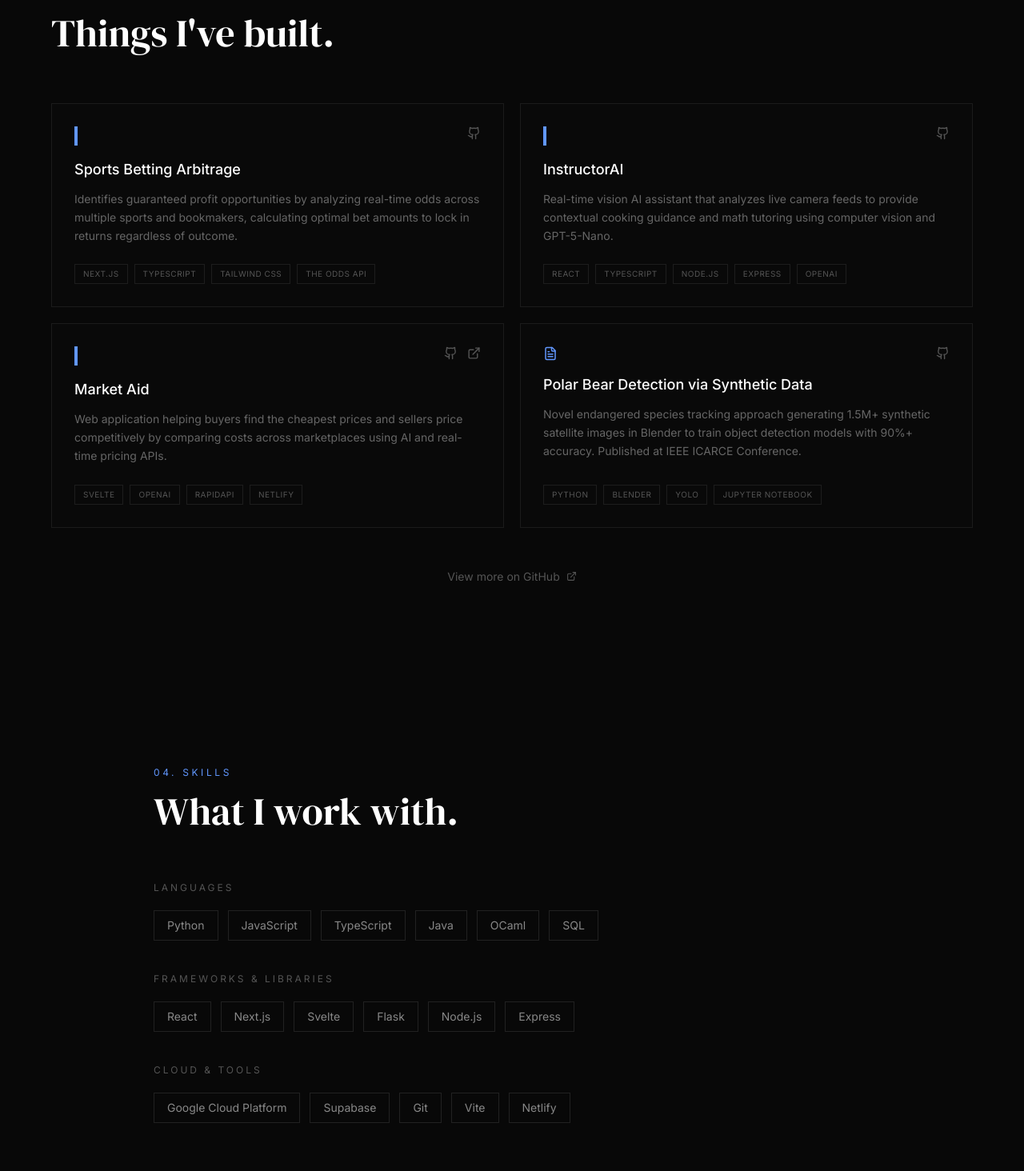
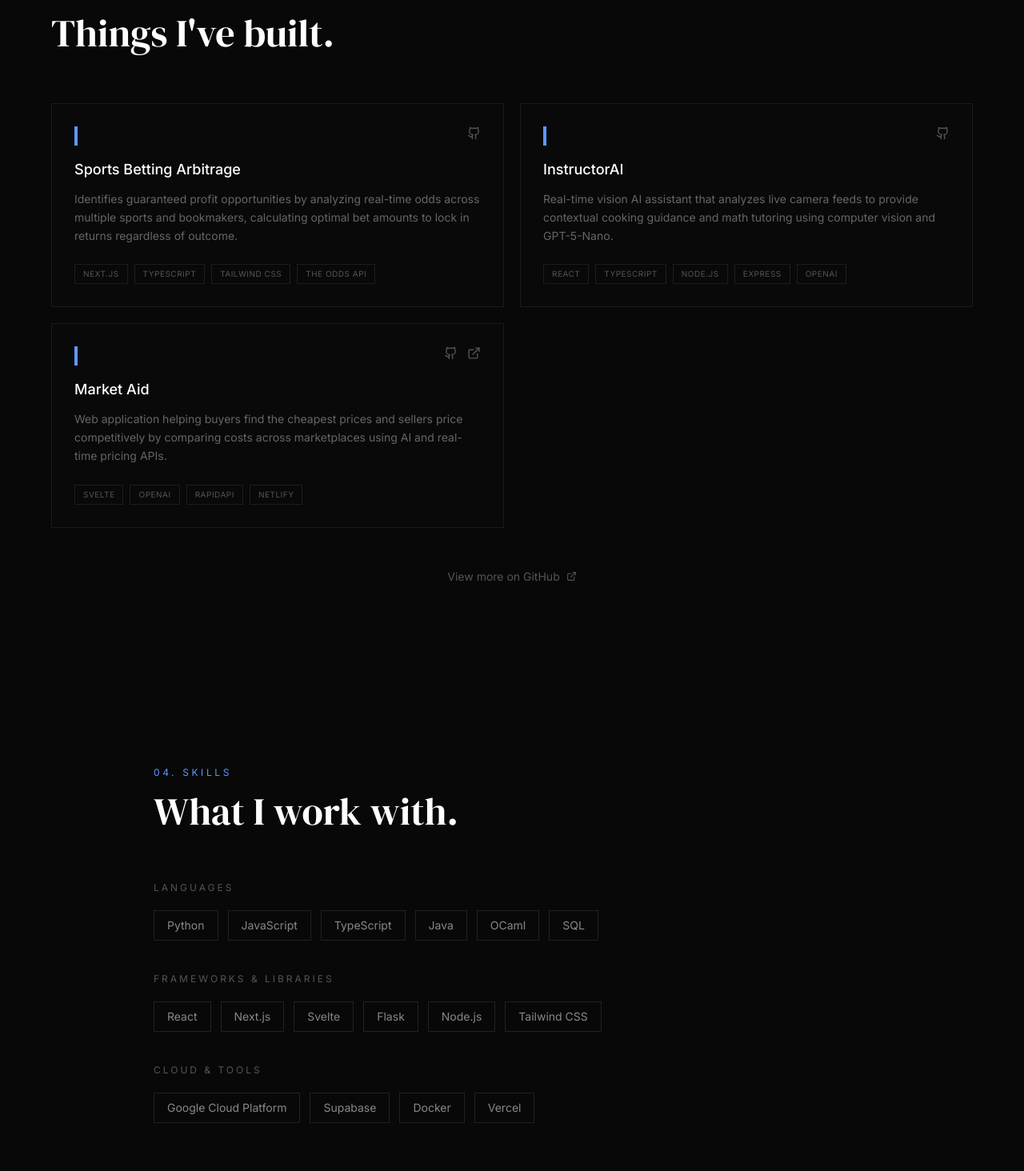
Before and after one commit to j-chen005/j-chen005.github.io, a React (Vite) app: page / in a window 1280 px wide. Shown: the part 2846-4310 px from the top of the page at 80% size. Built offline with nearby package versions, Linux system fonts and the light colour scheme.

Commit message:
small changes to projects and skills

```diff
--- a/src/components/Experience.jsx
+++ b/src/components/Experience.jsx
@@ -39,7 +39,7 @@ export default function Experience() {
                 <div className="border border-white/[0.07] bg-surface/40 p-6 sm:p-7 hover:border-white/[0.14] transition-colors duration-300 group">
                   <div className="flex flex-col sm:flex-row sm:items-start sm:justify-between gap-1 mb-3">
                     <div>
-                      <h3 className="text-white font-medium text-base group-hover:text-accent transition-colors duration-300">
+                      <h3 className="text-white font-medium text-base">
                         {item.company}
                         {item.companyNote && (
                           <span className="text-[#555] font-normal text-sm ml-2">
--- a/src/components/Footer.jsx
+++ b/src/components/Footer.jsx
@@ -5,9 +5,6 @@ export default function Footer() {
         <p className="text-[#3a3a3a] text-xs tracking-wider">
           © {new Date().getFullYear()} Justin Chen
         </p>
-        <p className="text-[#3a3a3a] text-xs tracking-wider">
-          Designed & built with React
-        </p>
       </div>
     </footer>
   );
--- a/src/components/Projects.jsx
+++ b/src/components/Projects.jsx
@@ -3,36 +3,9 @@ import { Github, ExternalLink, FileText } from 'lucide-react';
 import FadeUp from './FadeUp';
 import { projects } from '../data/projects';
 
-export default function Projects() {
+function CardInner({ project, clickable }) {
   return (
-    <section id="projects" className="relative z-10 py-28 px-6 sm:px-10">
-      <div className="max-w-6xl mx-auto">
-        <FadeUp>
-          <p className="text-accent text-xs tracking-[0.3em] uppercase mb-4">03. Projects</p>
-          <h2 className="font-serif text-4xl md:text-5xl text-white mb-16 leading-tight">
-            Things I&apos;ve built.
-          </h2>
-        </FadeUp>
-
-        <div className="grid sm:grid-cols-2 lg:grid-cols-2 gap-5">
-          {projects.map((project, i) => (
-            <motion.div
-              key={project.id}
-              initial={{ opacity: 0, y: 60 }}
-              whileInView={{ opacity: 1, y: 0 }}
-              viewport={{ once: true, margin: '-50px' }}
-              transition={{
-                type: 'spring',
-                stiffness: 130,
-                damping: 13,
-                mass: 0.8,
-                delay: i * 0.08,
-              }}
-              className="group relative border border-white/[0.07] bg-surface/30 p-7 flex flex-col hover:border-accent/40 transition-all duration-400"
-            >
-              {/* Hover glow */}
-              <div className="absolute inset-0 bg-accent/[0.03] opacity-0 group-hover:opacity-100 transition-opacity duration-400 pointer-events-none" />
-
+    <>
       <div className="flex items-start justify-between mb-4">
         <div className="flex items-center gap-2">
           {project.isPaper ? (
@@ -47,6 +20,7 @@ export default function Projects() {
               href={project.github}
               target="_blank"
               rel="noopener noreferrer"
+              onClick={(e) => e.stopPropagation()}
               className="text-[#555] hover:text-white transition-colors"
               aria-label="GitHub"
             >
@@ -54,20 +28,12 @@ export default function Projects() {
             </a>
           )}
           {project.live && (
-                    <a
-                      href={project.live}
-                      target="_blank"
-                      rel="noopener noreferrer"
-                      className="text-[#555] hover:text-white transition-colors"
-                      aria-label="Live demo"
-                    >
-                      <ExternalLink size={17} />
-                    </a>
+            <ExternalLink size={17} className="text-[#555]" />
           )}
         </div>
       </div>
 
-              <h3 className="text-white font-medium text-lg mb-3 group-hover:text-accent transition-colors duration-300">
+      <h3 className={`font-medium text-lg mb-3 transition-colors duration-300 ${clickable ? 'text-white group-hover:text-accent' : 'text-white'}`}>
         {project.name}
       </h3>
 
@@ -85,8 +51,57 @@ export default function Projects() {
           </span>
         ))}
       </div>
+    </>
+  );
+}
+
+export default function Projects() {
+  return (
+    <section id="projects" className="relative z-10 py-28 px-6 sm:px-10">
+      <div className="max-w-6xl mx-auto">
+        <FadeUp>
+          <p className="text-accent text-xs tracking-[0.3em] uppercase mb-4">03. Projects</p>
+          <h2 className="font-serif text-4xl md:text-5xl text-white mb-16 leading-tight">
+            Things I&apos;ve built.
+          </h2>
+        </FadeUp>
+
+        <div className="grid sm:grid-cols-2 gap-5">
+          {projects.map((project, i) => {
+            const baseClasses = 'relative border border-white/[0.07] bg-surface/30 p-7 flex flex-col transition-all duration-300';
+
+            return (
+              <motion.div
+                key={project.id}
+                initial={{ opacity: 0, y: 60 }}
+                whileInView={{ opacity: 1, y: 0 }}
+                viewport={{ once: true, margin: '-50px' }}
+                transition={{
+                  type: 'spring',
+                  stiffness: 130,
+                  damping: 13,
+                  mass: 0.8,
+                  delay: i * 0.08,
+                }}
+              >
+                {project.live ? (
+                  <a
+                    href={project.live}
+                    target="_blank"
+                    rel="noopener noreferrer"
+                    className={`${baseClasses} group hover:border-accent/40 cursor-pointer`}
+                  >
+                    <div className="absolute inset-0 bg-accent/[0.03] opacity-0 group-hover:opacity-100 transition-opacity duration-300 pointer-events-none" />
+                    <CardInner project={project} clickable />
+                  </a>
+                ) : (
+                  <div className={baseClasses}>
+                    <CardInner project={project} />
+                  </div>
+                )}
               </motion.div>
-          ))}
+            );
+          })}
         </div>
 
         <FadeUp delay={0.2}>
--- a/src/data/projects.js
+++ b/src/data/projects.js
@@ -26,14 +26,4 @@ export const projects = [
     github: 'https://github.com/j-chen005/buy-sell-helper',
     live: 'https://helpful-salamander-77ba6e.netlify.app',
   },
-  {
-    id: 4,
-    name: 'Polar Bear Detection via Synthetic Data',
-    description:
-      'Novel endangered species tracking approach generating 1.5M+ synthetic satellite images in Blender to train object detection models with 90%+ accuracy. Published at IEEE ICARCE Conference.',
-    tech: ['Python', 'Blender', 'YOLO', 'Jupyter Notebook'],
-    github: 'https://github.com/j-chen005/Polar-Bears-Synthetic-Data',
-    live: null,
-    isPaper: true,
-  },
 ];
--- a/src/data/skills.js
+++ b/src/data/skills.js
@@ -5,10 +5,10 @@ export const skills = [
   },
   {
     category: 'Frameworks & Libraries',
-    items: ['React', 'Next.js', 'Svelte', 'Flask', 'Node.js', 'Express'],
+    items: ['React', 'Next.js', 'Svelte', 'Flask', 'Node.js', 'Tailwind CSS'],
   },
   {
     category: 'Cloud & Tools',
-    items: ['Google Cloud Platform', 'Supabase', 'Git', 'Vite', 'Netlify'],
+    items: ['Google Cloud Platform', 'Supabase', 'Docker', 'Vercel'],
   },
 ];
--- a/src/index.css
+++ b/src/index.css
@@ -11,6 +11,13 @@
   body {
     @apply bg-bg text-white font-sans antialiased;
     overflow-x: hidden;
+    user-select: none;
+    cursor: default;
+  }
+
+  a, button {
+    cursor: pointer;
+    user-select: auto;
   }
 
   ::selection {
```
Lines whose indentation alone changed are shown as unchanged.
